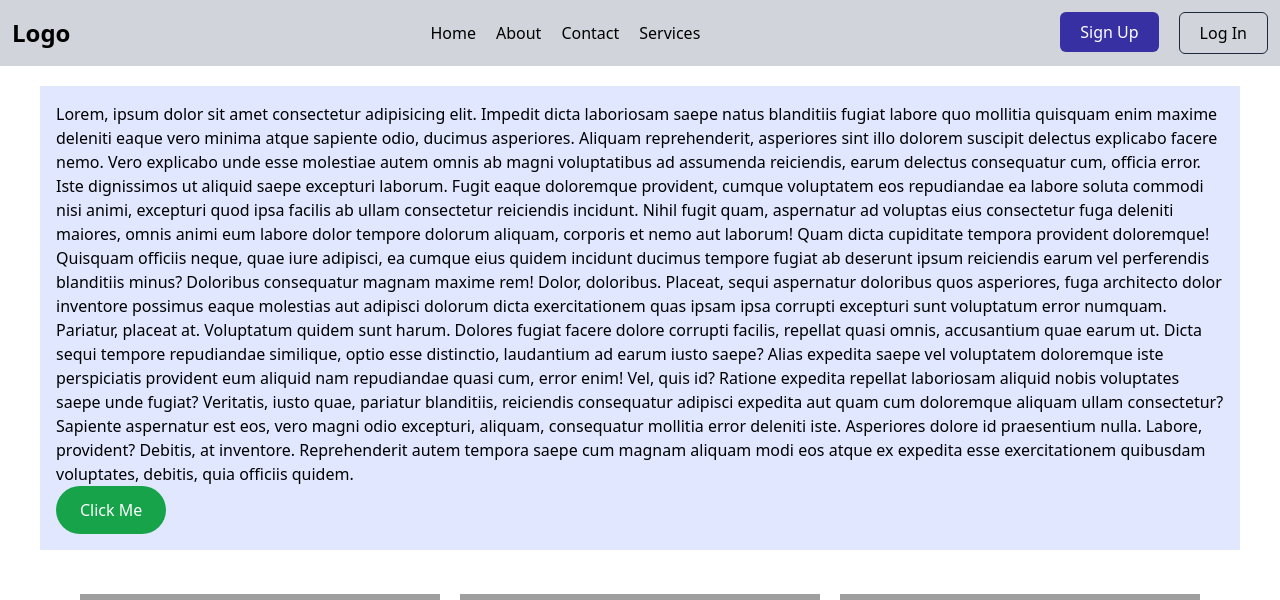
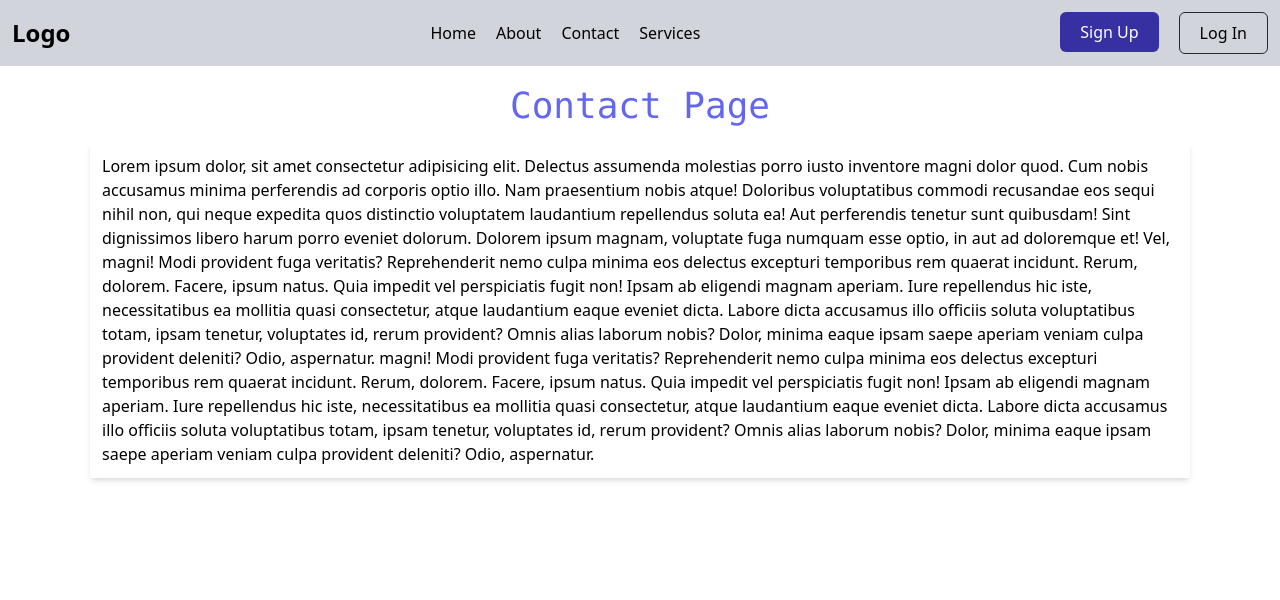
Before and after one commit to Uthmancoder/june-cohort, a React (Create React App) app: page /contact in a window 1280 px wide. Shown: the top 600 px of the page. Built offline with nearby package versions, Linux system fonts and the light colour scheme; grey boxes are pictures that could not be loaded.

Commit message:
React Routing Class

```diff
--- a/package.json
+++ b/package.json
@@ -10,6 +10,7 @@
     "bootstrap": "^5.3.3",
     "react": "^18.3.1",
     "react-dom": "^18.3.1",
+    "react-router-dom": "^6.24.0",
     "react-scripts": "5.0.1",
     "web-vitals": "^2.1.4"
   },
--- a/src/App.js
+++ b/src/App.js
@@ -1,14 +1,21 @@
-import React from "react";
-import Navbar from "./components/Navbar";
-import Hero from "./components/Hero";
+import About from "./components/About";
+import Contact from "./components/Contact";
+import HomePage from "./components/HomePage";
+import { Routes, Route } from "react-router-dom";
+import NonFound from "./components/NonFound";
+import Services from "./components/Services";
 
 const App = () => {
   return (
     <div>
-      <div>
-        <Navbar />
-        <Hero />
-      </div>
+      <Routes>
+        <Route path="/" element={<HomePage />} />
+        <Route path="/about" element={<About />} />
+        <Route path="/contact" element={<Contact />} />
+        <Route path="/services" element={<Services />} />
+
+        <Route path="*" element={<NonFound />} />
+      </Routes>
     </div>
   );
 };
--- /dev/null
+++ b/src/components/About.jsx
@@ -0,0 +1,38 @@
+import React from "react";
+import Navbar from "./Navbar";
+
+const About = () => {
+  return (
+    <div>
+      <Navbar />
+
+      <div className="container mt-5 max-w-[1100px] mx-auto">
+        <h1 className="text-center text-2xl font-normal text-indigo-300 font-mono">
+          About Page
+        </h1>
+
+        <p className="p-3 shadow-md mt-4">
+          Lorem ipsum dolor, sit amet consectetur adipisicing elit. Delectus
+          assumenda molestias porro iusto inventore magni dolor quod. Cum nobis
+          accusamus minima perferendis ad corporis optio illo. Nam praesentium
+          nobis atque! Doloribus voluptatibus commodi recusandae eos sequi nihil
+          non, qui neque expedita quos distinctio voluptatem laudantium
+          repellendus soluta ea! Aut perferendis tenetur sunt quibusdam! Sint
+          dignissimos libero harum porro eveniet dolorum. Dolorem ipsum magnam,
+          voluptate fuga numquam esse optio, in aut ad doloremque et! Vel,
+          magni! Modi provident fuga veritatis? Reprehenderit nemo culpa minima
+          eos delectus excepturi temporibus rem quaerat incidunt. Rerum,
+          dolorem. Facere, ipsum natus. Quia impedit vel perspiciatis fugit non!
+          Ipsam ab eligendi magnam aperiam. Iure repellendus hic iste,
+          necessitatibus ea mollitia quasi consectetur, atque laudantium eaque
+          eveniet dicta. Labore dicta accusamus illo officiis soluta
+          voluptatibus totam, ipsam tenetur, voluptates id, rerum provident?
+          Omnis alias laborum nobis? Dolor, minima eaque ipsam saepe aperiam
+          veniam culpa provident deleniti? Odio, aspernatur.
+        </p>
+      </div>
+    </div>
+  );
+};
+
+export default About;
--- /dev/null
+++ b/src/components/Contact.jsx
@@ -0,0 +1,47 @@
+import React from "react";
+import Navbar from "./Navbar";
+
+const Contact = () => {
+  return (
+    <div>
+      <Navbar />
+
+      <div className="container mt-5 max-w-[1100px] mx-auto">
+        <h1 className="text-center text-4xl font-normal text-indigo-500 font-mono">
+          Contact Page
+        </h1>
+
+        <p className="p-3 shadow-md mt-4">
+          Lorem ipsum dolor, sit amet consectetur adipisicing elit. Delectus
+          assumenda molestias porro iusto inventore magni dolor quod. Cum nobis
+          accusamus minima perferendis ad corporis optio illo. Nam praesentium
+          nobis atque! Doloribus voluptatibus commodi recusandae eos sequi nihil
+          non, qui neque expedita quos distinctio voluptatem laudantium
+          repellendus soluta ea! Aut perferendis tenetur sunt quibusdam! Sint
+          dignissimos libero harum porro eveniet dolorum. Dolorem ipsum magnam,
+          voluptate fuga numquam esse optio, in aut ad doloremque et! Vel,
+          magni! Modi provident fuga veritatis? Reprehenderit nemo culpa minima
+          eos delectus excepturi temporibus rem quaerat incidunt. Rerum,
+          dolorem. Facere, ipsum natus. Quia impedit vel perspiciatis fugit non!
+          Ipsam ab eligendi magnam aperiam. Iure repellendus hic iste,
+          necessitatibus ea mollitia quasi consectetur, atque laudantium eaque
+          eveniet dicta. Labore dicta accusamus illo officiis soluta
+          voluptatibus totam, ipsam tenetur, voluptates id, rerum provident?
+          Omnis alias laborum nobis? Dolor, minima eaque ipsam saepe aperiam
+          veniam culpa provident deleniti? Odio, aspernatur. magni! Modi
+          provident fuga veritatis? Reprehenderit nemo culpa minima eos delectus
+          excepturi temporibus rem quaerat incidunt. Rerum, dolorem. Facere,
+          ipsum natus. Quia impedit vel perspiciatis fugit non! Ipsam ab
+          eligendi magnam aperiam. Iure repellendus hic iste, necessitatibus ea
+          mollitia quasi consectetur, atque laudantium eaque eveniet dicta.
+          Labore dicta accusamus illo officiis soluta voluptatibus totam, ipsam
+          tenetur, voluptates id, rerum provident? Omnis alias laborum nobis?
+          Dolor, minima eaque ipsam saepe aperiam veniam culpa provident
+          deleniti? Odio, aspernatur.
+        </p>
+      </div>
+    </div>
+  );
+};
+
+export default Contact;
--- a/src/components/Hero.jsx
+++ b/src/components/Hero.jsx
@@ -1,9 +1,23 @@
-import React from "react";
+import React, { useState, useEffect } from "react";
 import Button from "./Button";
 import CardComponent from "./CardComponent";
 import CarouselSlide from "./Carousel";
 
 const Hero = () => {
+  const [increaseCount, setincreaseCount] = useState(0);
+  useEffect(() => {
+    function LoadData() {
+      // setInterval(() => {
+      console.log("Hello");
+      // }, 1000);
+    }
+    LoadData();
+  }, []);
+
+  const handleClick = () => {
+    setincreaseCount((prevCount) => prevCount + 1);
+  };
+
   return (
     <div>
       <div className="max-w-[1200px] mx-auto my-5 bg-indigo-100 p-4">
@@ -45,7 +59,7 @@ const Hero = () => {
           officiis quidem.
         </p>
         <Button
-          handleClick={() => alert("Button Clicked")}
+          handleClick={handleClick}
           className={"py-3 px-6 rounded-full bg-green-600 text-white"}
           textContent={"Click Me"}
         />
@@ -78,7 +92,7 @@ const Hero = () => {
         />
       </div>
 
-      <CarouselSlide />
+      {/* <CarouselSlide /> */}
     </div>
   );
 };
--- /dev/null
+++ b/src/components/HomePage.jsx
@@ -0,0 +1,29 @@
+import React, { useState, useEffect } from "react";
+import Loader from "./Loader";
+import Navbar from "./Navbar";
+import Hero from "./Hero";
+
+const HomePage = () => {
+  const [loading, setloading] = useState(false);
+  useEffect(() => {
+    setloading(true);
+    setTimeout(() => {
+      setloading(false);
+    }, 5000);
+  }, []);
+
+  return (
+    <div>
+      {loading ? (
+        <Loader />
+      ) : (
+        <div>
+          <Navbar />
+          <Hero />
+        </div>
+      )}
+    </div>
+  );
+};
+
+export default HomePage;
--- /dev/null
+++ b/src/components/Loader.jsx
@@ -0,0 +1,16 @@
+import React from "react";
+import { Spin } from "antd";
+
+const Loader = () => {
+  return (
+    <div>
+      <div className="w-full h-screen bg-[rgb(0, 0, 0, 0.6)] flex items-center justify-center">
+        <div>
+          <Spin />
+        </div>
+      </div>
+    </div>
+  );
+};
+
+export default Loader;
--- a/src/components/Navbar.jsx
+++ b/src/components/Navbar.jsx
@@ -1,5 +1,6 @@
 import React from "react";
 import Button from "./Button";
+import { Link } from "react-router-dom";
 
 // const reactClass = {
 //   backgroundColor: "red",
@@ -21,10 +22,18 @@ const Navbar = () => {
     <div className="flex  items-center justify-between bg-gray-300 p-3">
       <h1 className="font-bold text-2xl">Logo</h1>
       <ul className="flex gap-5">
-        <li>Home</li>
-        <li>About</li>
-        <li>Contact</li>
-        <li>Services</li>
+        <li>
+          <Link to={"/"}>Home</Link>
+        </li>
+        <li>
+          <Link to={"/about"}>About</Link>
+        </li>
+        <li>
+          <Link to={"/contact"}>Contact</Link>
+        </li>
+        <li>
+          <Link to={"/services"}>Services</Link>
+        </li>
       </ul>
 
       <div className="flex gap-5">
--- /dev/null
+++ b/src/components/NonFound.jsx
@@ -0,0 +1,24 @@
+import React from "react";
+import { Link } from "react-router-dom";
+
+const NonFound = () => {
+  return (
+    <div>
+      <div className="w-full h-screen flex items-center justify-center">
+        <div className="grid gap-2">
+          <h1 className="text-3xl font-bold text-red-600">
+            OOPS!! The Page You're Looking For Does Not Exist😥
+          </h1>
+          <Link
+            to={"/"}
+            className="text-blue-600 border-b w-fit border-blue-600 text-start"
+          >
+            Go Back to Home
+          </Link>
+        </div>
+      </div>
+    </div>
+  );
+};
+
+export default NonFound;
--- /dev/null
+++ b/src/components/Services.jsx
@@ -0,0 +1,54 @@
+import React, { useEffect, useState } from "react";
+import Navbar from "./Navbar";
+
+const Services = () => {
+  const [Products, setProducts] = useState([]);
+  useEffect(() => {
+    fetch("https://fakestoreapi.com/products")
+      .then((res) => res.json())
+      .then((json) => {
+        console.log(json);
+        setProducts(json);
+      });
+  }, []);
+
+  const handleViewDetails = (id) => {
+    console.log("Product Id : ", id);
+  };
+
+  return (
+    <div>
+      <Navbar />
+      <div className="grid md:grid-cols-2 lg:grid-cols-4 gap-5 p-6 md:p-10 lg:p-16">
+        {Products.map((data) => (
+          <div key={data.id} className="border-2 p-5 rounded-lg h-full">
+            <div className="w-full h-[250px] md:max-w-[250px] mx-auto">
+              <img className="w-full h-full" src={data.image} alt="" />
+            </div>
+            <div className="grid gap-2 max-h-[160px] h-full overflow-y-auto">
+              <h1 className="text-center font-bold text-2xl">
+                {data.category}
+              </h1>
+              <h1>{data.title}</h1>
+              <p>${data.price}</p>
+            </div>
+
+            <div className="flex items-center justify-between gap-4">
+              <button className="bg-slate-800 text-xs py-2 px-5 rounded-lg text-white">
+                Add To Cart
+              </button>
+              <button
+                onClick={() => handleViewDetails(data.id)}
+                className="bg-slate-800 text-xs  py-2 px-5 rounded-lg text-white"
+              >
+                View Details
+              </button>
+            </div>
+          </div>
+        ))}
+      </div>
+    </div>
+  );
+};
+
+export default Services;
--- a/src/index.js
+++ b/src/index.js
@@ -3,11 +3,14 @@ import ReactDOM from "react-dom/client";
 import "./index.css";
 import App from "./App";
 import reportWebVitals from "./reportWebVitals";
+import { BrowserRouter } from "react-router-dom";
 
 const root = ReactDOM.createRoot(document.getElementById("root"));
 root.render(
   <React.StrictMode>
-    <App />
+    <BrowserRouter>
+      <App />
+    </BrowserRouter>
   </React.StrictMode>
 );
 
```
Also changed, not shown: src/components/server.js (added), 1 other file (tests, documents, lock files or other folders).
